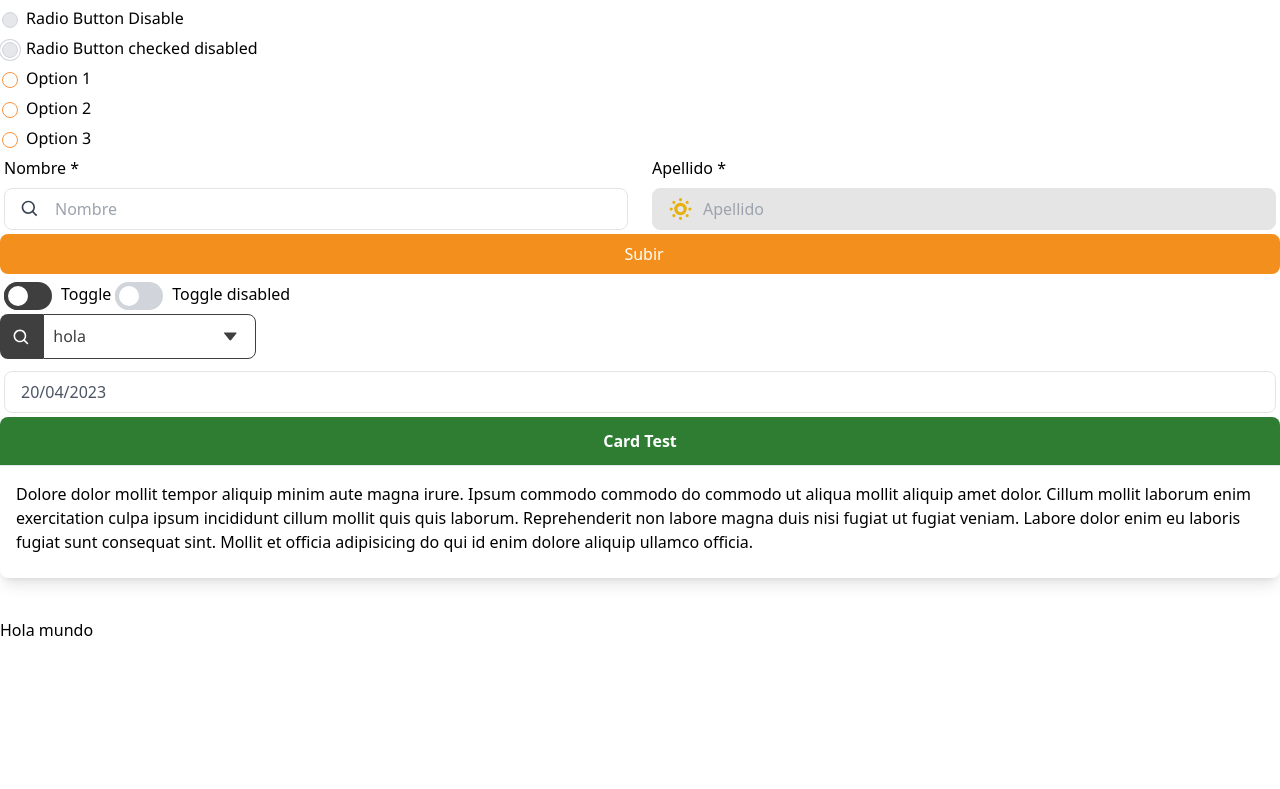
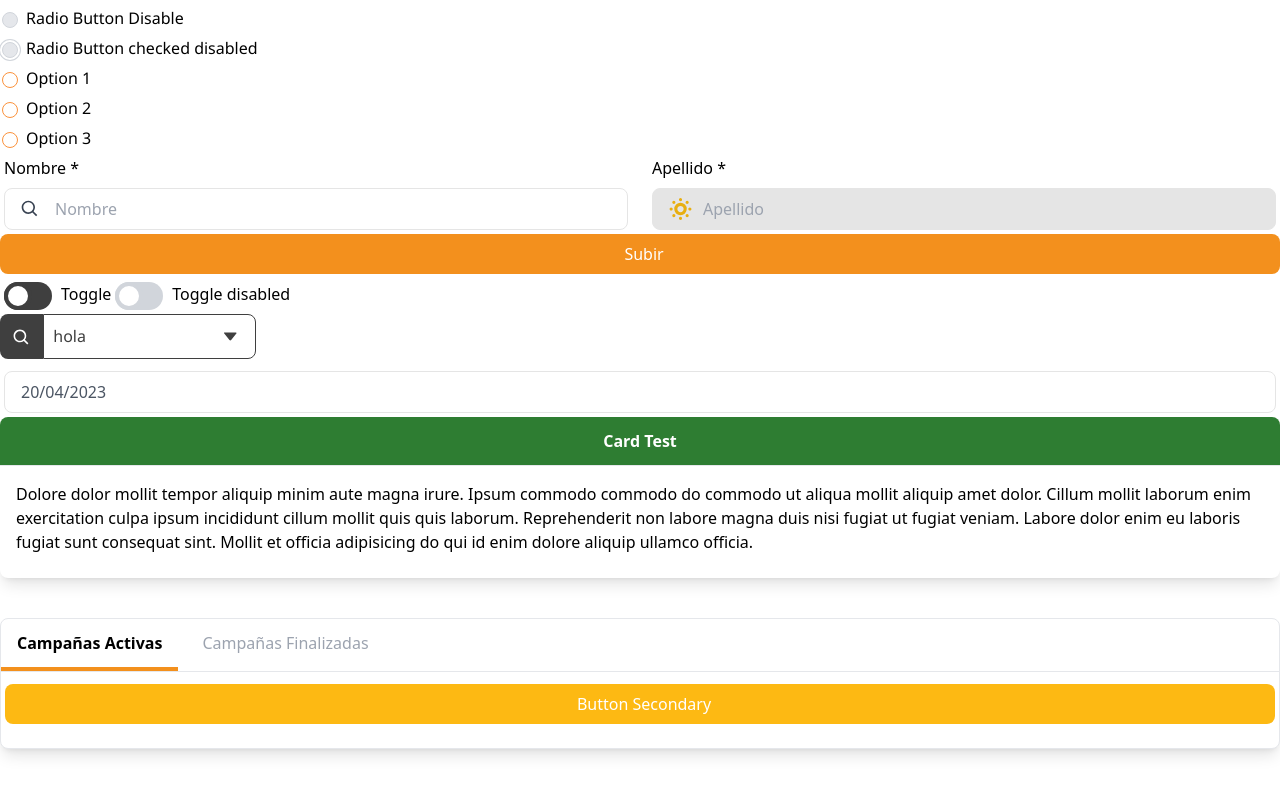
Before and after one commit to Imagine-CX/imaginecx-library, a React (Vite) app: page / in a window 1280 px wide. Shown: the part 285-1074 px from the top of the page. Before the commit the page ends 927 px from the top, so only its background shows below. Built offline with nearby package versions, Linux system fonts and the light colour scheme.

Commit message:
Component Tabs

```diff
--- a/src/App.tsx
+++ b/src/App.tsx
@@ -1,6 +1,6 @@
 import { BiSearch } from 'react-icons/bi';
 
-import { Button, Card, CheckBox, Dropdown, Header, InputField, Radio, Toggle } from './components';
+import { Button, Card, CheckBox, Dropdown, Header, InputField, Radio, Tabs, Toggle } from './components';
 import { ContCalendar } from './components/Calendar/ContCalendar';
 
 const options = [
@@ -133,8 +133,14 @@ function App() {
           </p>
         </Card>
       </div>
-      <div className="icx-mt-10">
-        <h1>Hola mundo</h1>
+      <div className="icx-my-10">
+        <Tabs
+          tabs={['Campañas Activas', 'Campañas Finalizadas']}
+          content={[
+            <Button key="one" text="Button Secondary" color="icx-btn-secondary" animation />,
+            <CheckBox key="two" text="Checkbox" id="check11" />,
+          ]}
+        />
       </div>
     </div>
   );
--- /dev/null
+++ b/src/components/Card/Tabs.tsx
@@ -0,0 +1,51 @@
+import { useState } from 'react';
+
+export interface ITabs {
+  tabs: string[];
+  content: JSX.Element[];
+}
+
+export const Tabs = ({ tabs, content }: ITabs): JSX.Element => {
+  const [selectedItem, setSelectedItem] = useState(0);
+
+  return (
+    <div className="icx-bg-white icx-mx-auto icx-shadow-lg icx-border icx-rounded-lg icx-w-full icx-pb-2">
+      <ul
+        role="tablist"
+        className="icx-max-w-screen-xl icx-mx-auto icx-border-b icx-flex icx-items-center icx-gap-x-2 "
+      >
+        {tabs.map((item, idx) => (
+          <li
+            key={idx}
+            className={`icx-py-2 icx-border-b-4 ${
+              selectedItem == idx ? 'icx-border-primary-400 icx-font-bold' : 'icx-border-white icx-text-gray-400'
+            }`}
+          >
+            <button
+              role="tab"
+              aria-selected={selectedItem == idx ? true : false}
+              aria-controls={`tabpanel-${idx + 1}`}
+              className="icx-py-1 icx-px-4 icx-rounded-lg icx-duration-150"
+              onClick={() => setSelectedItem(idx)}
+            >
+              {item}
+            </button>
+          </li>
+        ))}
+      </ul>
+      <div className="icx-max-w-screen-xl icx-mx-auto icx-px-1 icx-py-3">
+        {content.map((item, idx) => (
+          <div
+            key={idx}
+            id={`tabpanel-${idx + 1}`}
+            role="tabpanel"
+            aria-labelledby={`tab-${idx + 1}`}
+            className={`${selectedItem === idx ? 'icx-block' : 'icx-hidden'}`}
+          >
+            {item}
+          </div>
+        ))}
+      </div>
+    </div>
+  );
+};
--- a/src/components/index.ts
+++ b/src/components/index.ts
@@ -4,6 +4,7 @@ export * from './Alerts/Alert';
 export * from './Btns';
 export * from './Calendar';
 export * from './Card/Card';
+export * from './Card/Tabs';
 export * from './Forms';
 export * from './Headers';
 export type { IHelloWorld } from './HelloWorld';
```
Also changed, not shown: src/components/style.css (+4 -4 lines).
